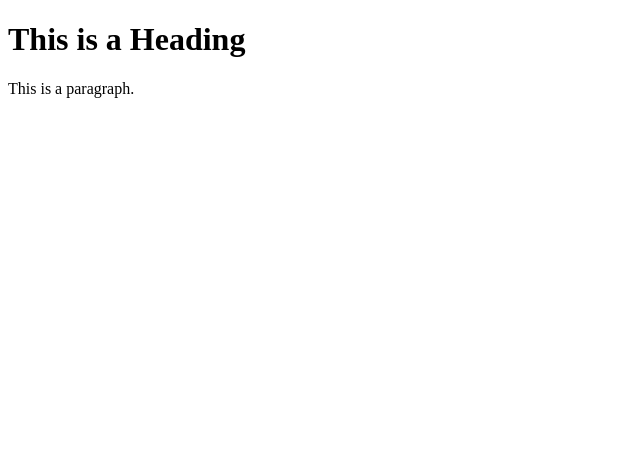
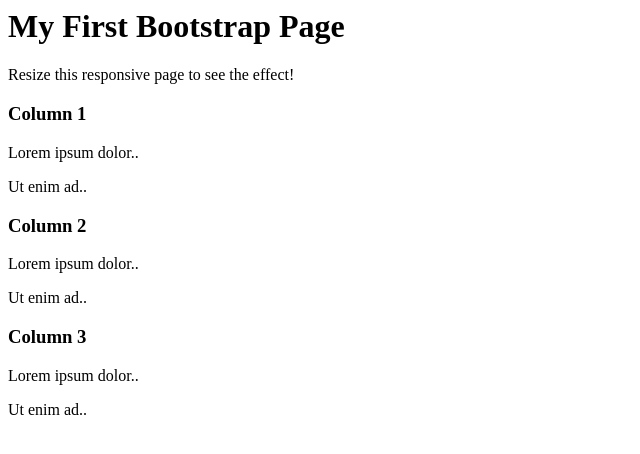
Before and after one commit to Testaus24/Testaus24.github.io, a plain HTML site: page index.html in a window 1280 px wide. Shown: the whole page, without its empty margins (0-640 px from the left). Drawn offline with Linux system fonts and the light colour scheme.

Commit message:
Add files via upload

```diff
--- a/index.html
+++ b/index.html
@@ -1,12 +1,24 @@
-<!DOCTYPE html>
-<html>
-<head>
-<title>Page Title</title>
-</head>
-<body>
+<div class="jumbotron text-center">
+  <h1>My First Bootstrap Page</h1>
+  <p>Resize this responsive page to see the effect!</p>
+</div>
 
-<h1>This is a Heading</h1>
-<p>This is a paragraph.</p>
-
-</body>
-</html>
+<div class="container">
+  <div class="row">
+    <div class="col-sm-4">
+      <h3>Column 1</h3>
+      <p>Lorem ipsum dolor..</p>
+      <p>Ut enim ad..</p>
+    </div>
+    <div class="col-sm-4">
+      <h3>Column 2</h3>
+      <p>Lorem ipsum dolor..</p>
+      <p>Ut enim ad..</p>
+    </div>
+    <div class="col-sm-4">
+      <h3>Column 3</h3>
+      <p>Lorem ipsum dolor..</p>
+      <p>Ut enim ad..</p>
+    </div>
+  </div>
+</div>
```
